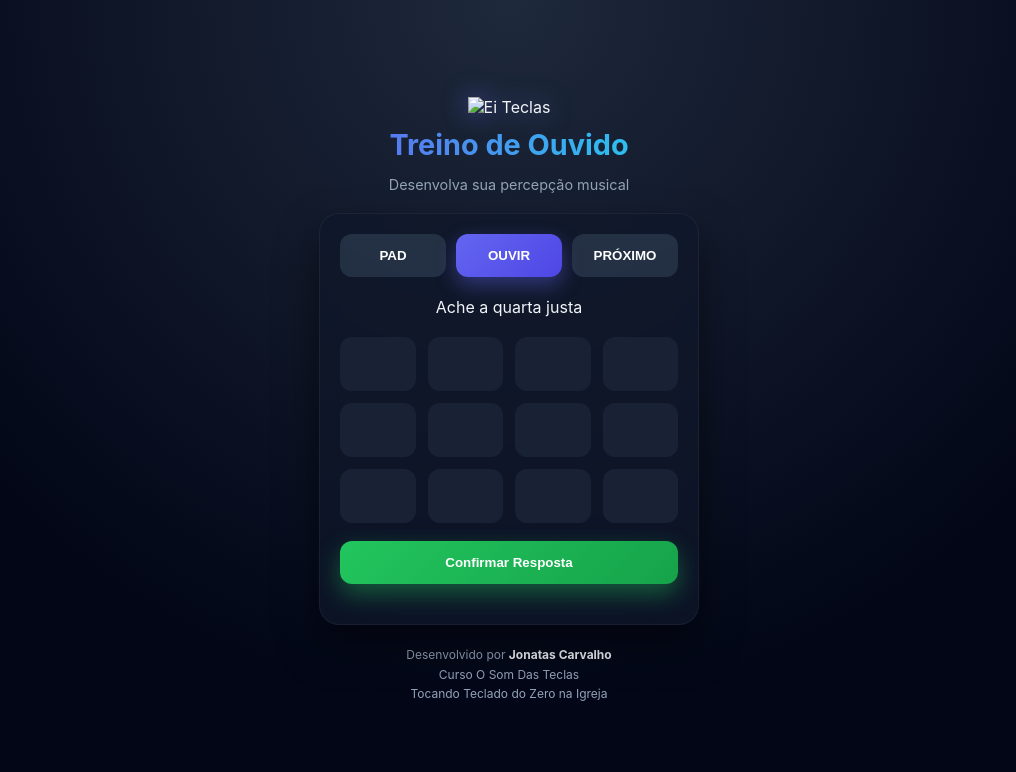
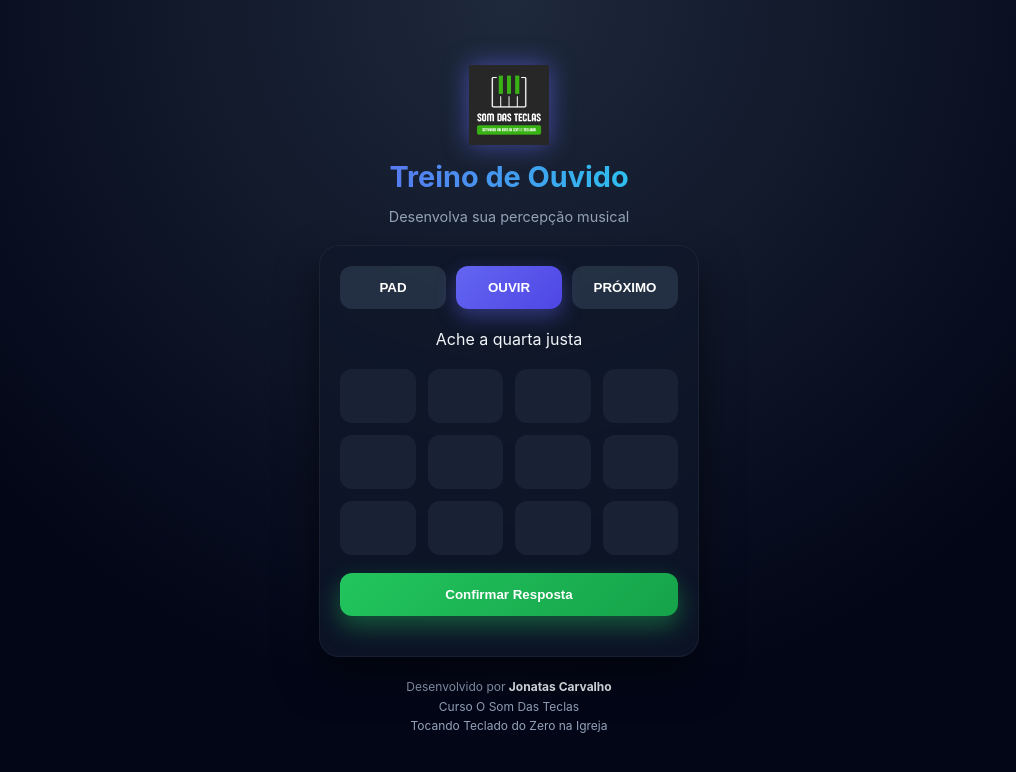
Before and after one commit to eiteclasmusic/treinodeintervalos, a plain HTML site: page index.html in a window 1280 px wide. Shown: the whole page, without its empty margins (131-1147 px from the left). Drawn offline with nearby package versions, Linux system fonts and the light colour scheme.

Commit message:
Update index.html

```diff
--- a/index.html
+++ b/index.html
@@ -12,7 +12,7 @@
 
   <!-- LOGO + TÍTULO -->
   <div class="logo-area">
-    <img src="img/logo.png" alt="Ei Teclas" class="logo">
+    <img src="logo.png" alt="Ei Teclas" class="logo">
     <h1>Treino de Ouvido</h1>
     <p class="subtitle">Desenvolva sua percepção musical</p>
   </div>
```
